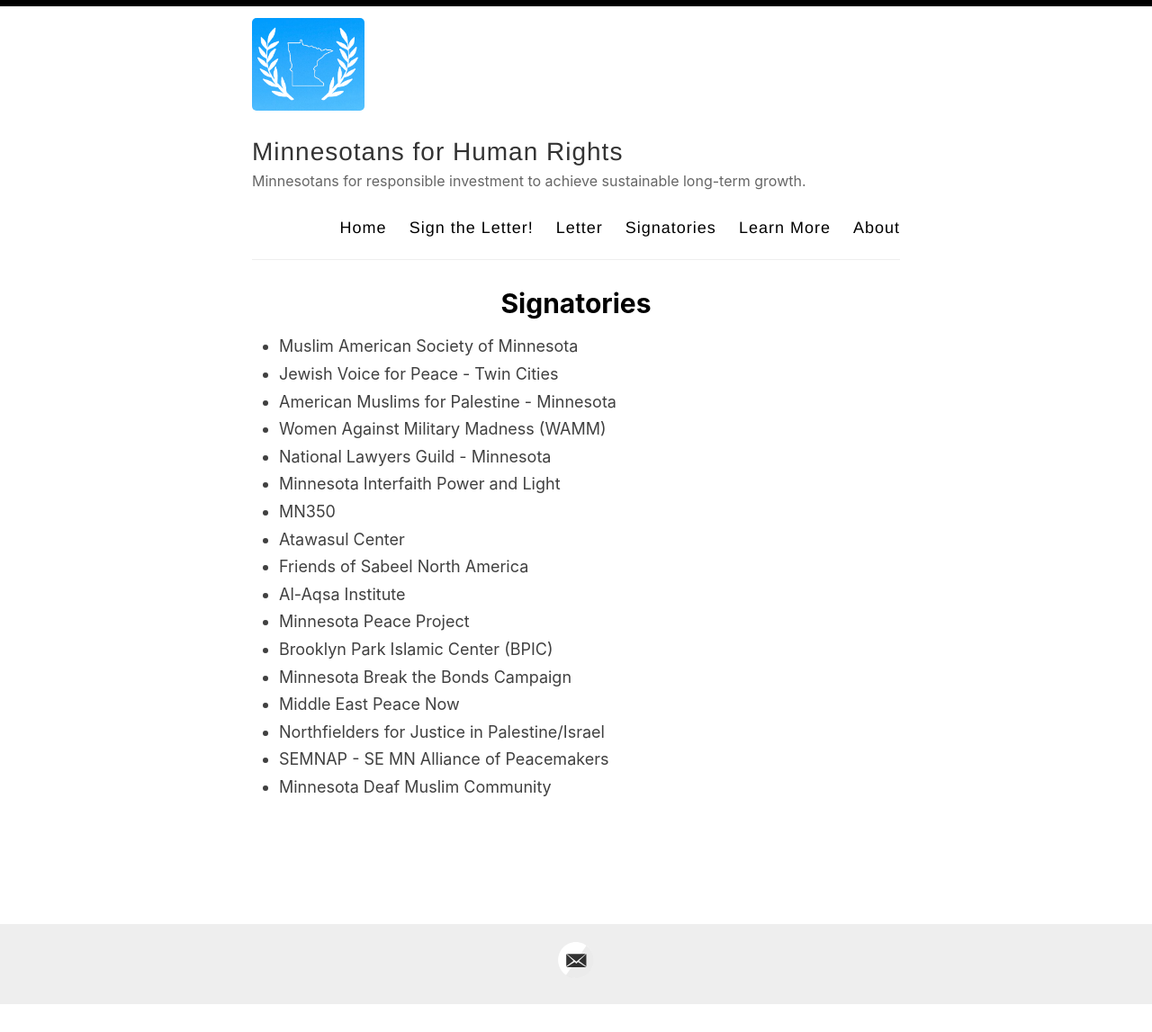
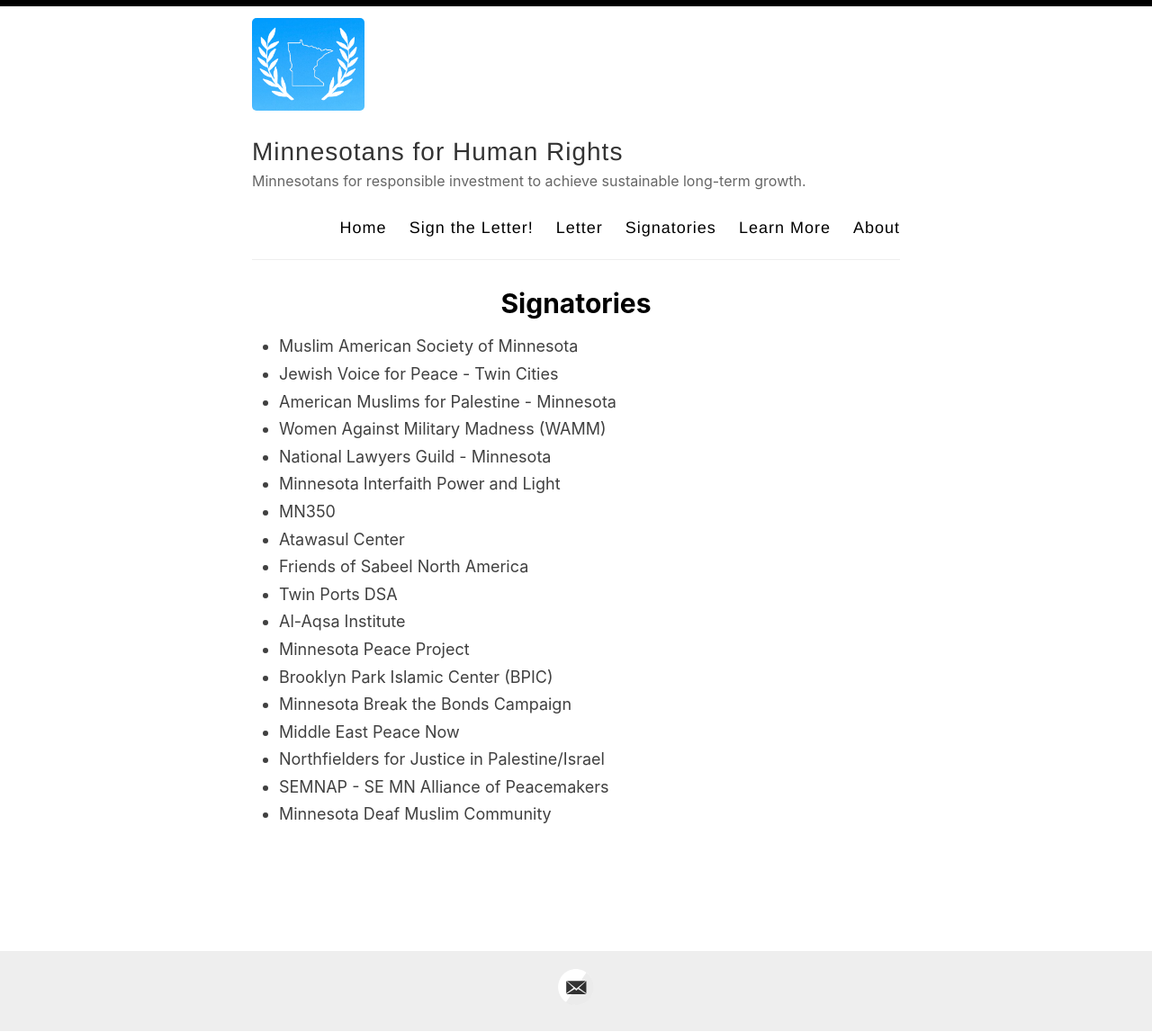
Before and after one commit to adamrahim/adamrahim.github.io, a Jekyll site: the page built from _posts/2020-12-24-signatories.md, in a window 1280 px wide. Shown: the whole page at 90% size. Built offline with Jekyll 4.4.1, drawn with Linux system fonts in a browser that asks for light colours; before the commit the page ends 1116 px from its top, so only the background shows below that.

Commit message:
Update 2020-12-24-signatories.md

```diff
--- a/_posts/2020-12-24-signatories.md
+++ b/_posts/2020-12-24-signatories.md
@@ -12,6 +12,7 @@
 - MN350
 - Atawasul Center
 - Friends of Sabeel North America
+- Twin Ports DSA
 - Al-Aqsa Institute
 - Minnesota Peace Project
 - Brooklyn Park Islamic Center (BPIC)
```
